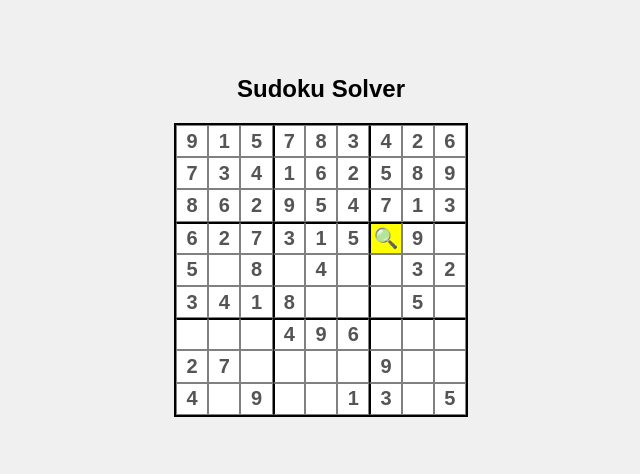
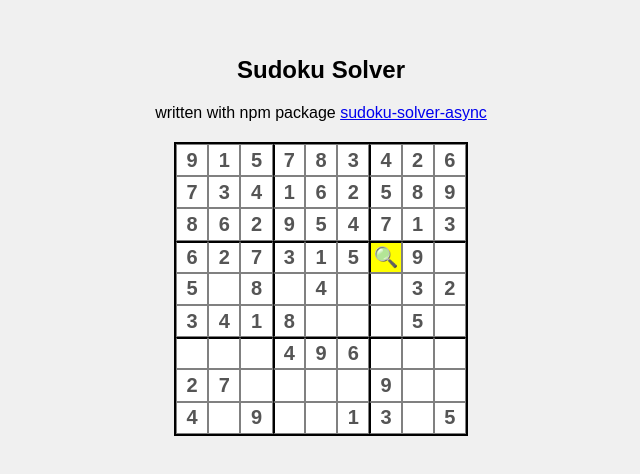
Before and after one commit to zoolu-got-rhythm/sudoku-solver-async-visualisation, a website built with webpack: page index.html in a window 1280 px wide. Shown: the part 164-638 px from the top of the page, without its empty margins (319-959 px from the left). Built offline with Linux system fonts and the light colour scheme.

Commit message:
added in hyperlink to npm package

```diff
--- a/index.html
+++ b/index.html
@@ -15,10 +15,23 @@
         margin: 0;
         background-color: #f0f0f0;
       }
+
+      #npm-link {
+        margin-bottom: 20px;
+      }
     </style>
   </head>
   <body>
     <h2>Sudoku Solver</h2>
     <script src="dist/bundle.js"></script>
+    <span id="npm-link">
+      written with npm package
+      <a
+        href="https://www.npmjs.com/package/sudoku-solver-async"
+        target="_blank"
+      >
+        sudoku-solver-async
+      </a>
+    </span>
   </body>
 </html>
```
Also changed, not shown: dist/bundle.js.
